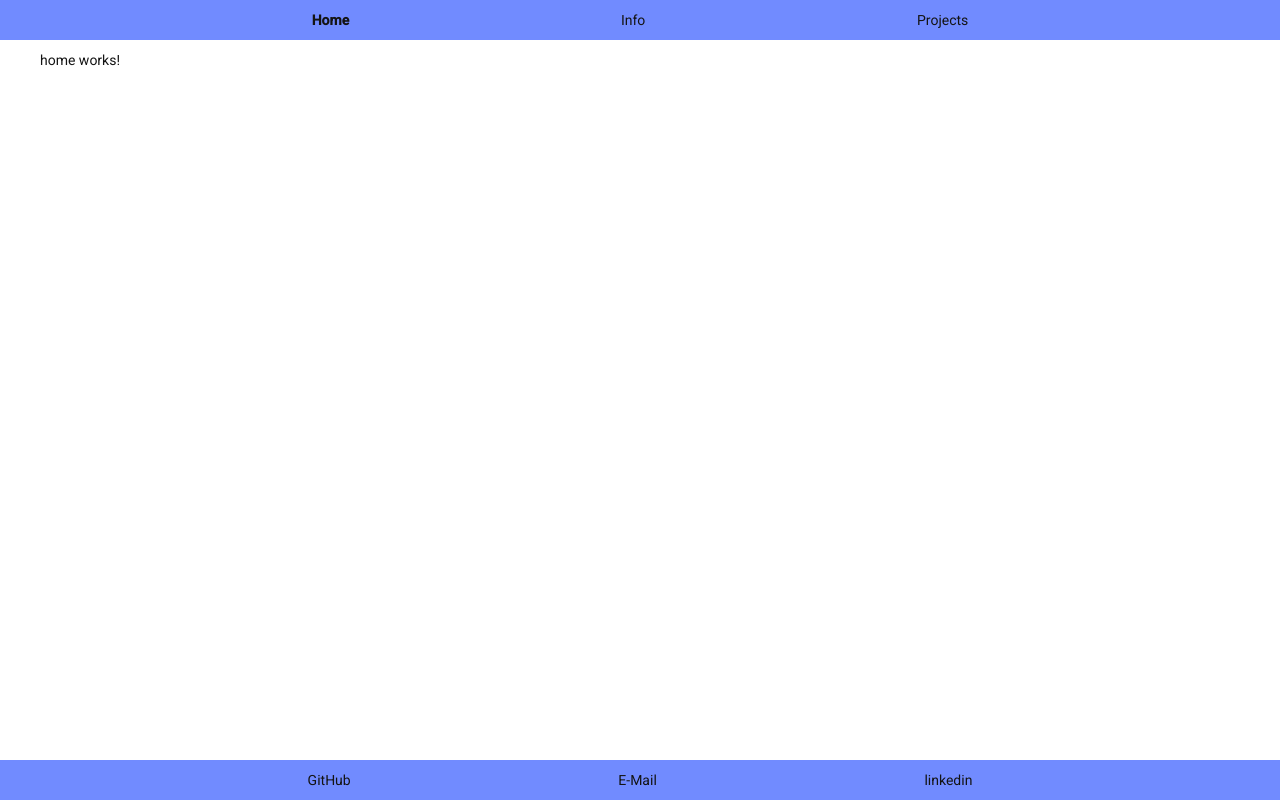
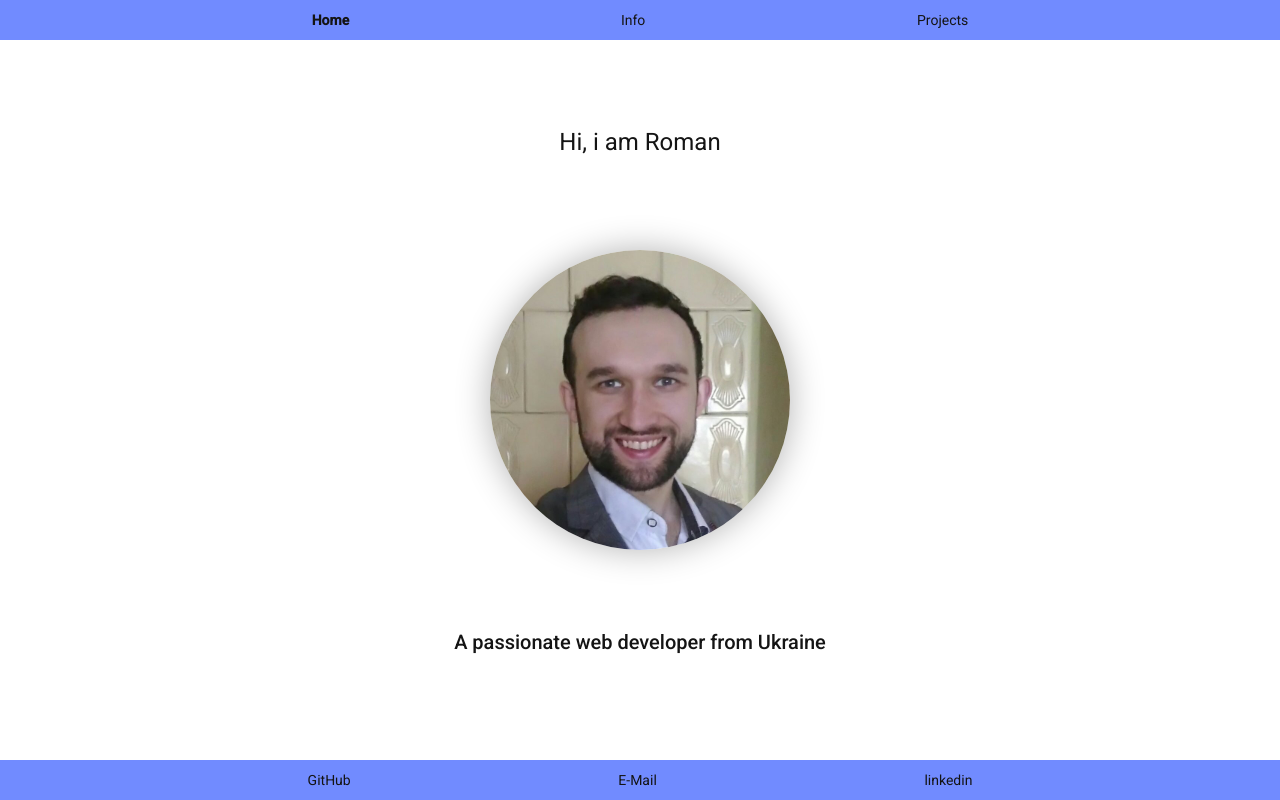
Before and after one commit to Rrroman/Angular-micro-app, an Angular app in the folder micro-app/: page / in a window 1280 px wide. Built offline with nearby package versions, Linux system fonts and the light colour scheme.

Commit message:
feat: home page

```diff
--- a/micro-app/src/app/app.component.html
+++ b/micro-app/src/app/app.component.html
@@ -28,7 +28,7 @@
 <footer class="footer">
   <div class="footer__container">
     <ul class="footer__links">
-      <li>
+      <li class="footer__link">
         <a
           class="github footer__link"
           href="https://github.com/rrroman"
@@ -36,7 +36,7 @@
           >GitHub</a
         >
       </li>
-      <li>
+      <li class="footer__link">
         <a
           class="gmail footer__link"
           href="mailto:romankohutyak@gmail.com"
@@ -44,7 +44,7 @@
           >E-Mail</a
         >
       </li>
-      <li>
+      <li class="footer__link">
         <a
           class="linkedin footer__link"
           href="https://www.linkedin.com/in/roman-kohutiak"
--- a/micro-app/src/app/app.component.scss
+++ b/micro-app/src/app/app.component.scss
@@ -12,6 +12,14 @@
   display: flex;
   flex-wrap: wrap;
   justify-content: space-evenly;
+
+  &__link {
+    transition: transform 0.3s ease-out;
+
+    &:hover {
+      transform: translate(0, -5px);
+    }
+  }
 }
 
 .active {
@@ -25,6 +33,14 @@
     margin: 0 auto;
     padding: 1rem 4rem;
     max-width: 1280px;
+
+    height: 100%;
+  }
+
+  @media screen and (max-width: 768px) {
+    &__container {
+      padding: 1rem;
+    }
   }
 }
 
@@ -42,4 +58,12 @@
     flex-wrap: wrap;
     justify-content: space-evenly;
   }
+
+  &__link {
+    transition: transform 0.3s ease-out;
+
+    &:hover {
+      transform: translate(0, -5px);
+    }
+  }
 }
--- a/micro-app/src/app/home/home.component.html
+++ b/micro-app/src/app/home/home.component.html
@@ -1 +1,11 @@
-<p>home works!</p>
+<div class="home">
+  <h1 class="home__title">Hi, i am Roman</h1>
+  <img
+    class="home__photo"
+    width="300px"
+    height="300px"
+    src="../../assets/images/photo.jpg"
+    alt="Romans photo"
+  />
+  <h2 class="home__subtitle">A passionate web developer from Ukraine</h2>
+</div>
--- a/micro-app/src/app/home/home.component.scss
+++ b/micro-app/src/app/home/home.component.scss
@@ -0,0 +1,18 @@
+.home {
+  display: flex;
+  justify-content: space-evenly;
+  flex-direction: column;
+  align-items: center;
+  height: 100%;
+
+  &__title,
+  &__subtitle {
+    text-align: center;
+  }
+
+  &__photo {
+    display: block;
+    border-radius: 50%;
+    box-shadow: 0 0 34px rgba(0, 0, 0, 30%);
+  }
+}
--- a/micro-app/src/styles.scss
+++ b/micro-app/src/styles.scss
@@ -31,7 +31,3 @@ a {
 ul {
   list-style: none;
 }
-
-img {
-  width: 100%;
-}
```
Also changed, not shown: micro-app/src/assets/images/photo.jpg (added).
